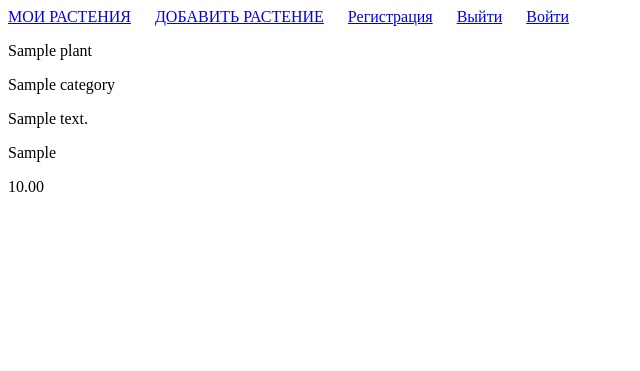
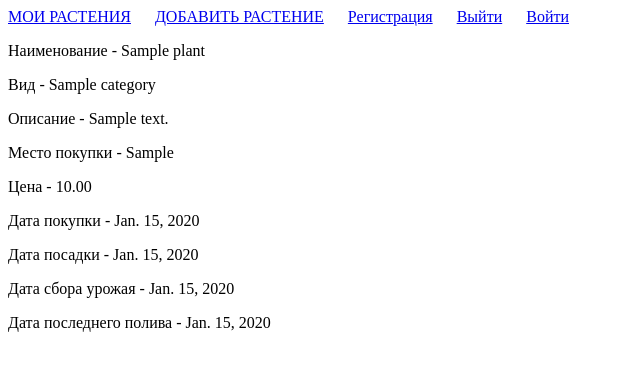
Before and after one commit to SonyaSem/happy_gardener, a Django app: page /plant_detail/1 in a window 1280 px wide. Shown: the top 371 px of the page, without its empty margins (0-640 px from the left). Run offline with Django 3.2, Linux system fonts and the light colour scheme; tables that the repository leaves empty hold one stand-in row (values such as "Sample post").

Commit message:
updated Plant.model

```diff
--- a/mainapp/admin.py
+++ b/mainapp/admin.py
@@ -9,7 +9,9 @@ class CategoryAdmin(admin.ModelAdmin):
 
 
 class PlantAdmin(admin.ModelAdmin):
-    list_display = ('category', 'title', 'description', 'place_of_purchase', 'price',)
+    list_display = (
+    'category', 'title', 'description', 'place_of_purchase', 'price', 'date_of_purchase', 'date_of_plant',
+    'date_of_collect', 'date_of_last_water')
 
 
 admin.site.register(Plant, PlantAdmin)
--- a/mainapp/forms.py
+++ b/mainapp/forms.py
@@ -8,7 +8,8 @@ from mainapp.models import Plant
 class AddPlantForm(forms.ModelForm):
     class Meta:
         model = Plant
-        fields = ('category', 'title', 'description', 'place_of_purchase', 'price',)
+        fields = ('category', 'title', 'description', 'place_of_purchase', 'price', 'date_of_purchase', 'date_of_plant',
+    'date_of_collect', 'date_of_last_water')
 
 
 class CreateUserForm(UserCreationForm):
--- a/mainapp/models.py
+++ b/mainapp/models.py
@@ -1,5 +1,5 @@
 from django.db import models
-
+from datetime import date
 
 # Create your models here.
 from django.urls import reverse
@@ -18,10 +18,14 @@ class Category(models.Model):
 
 class Plant(models.Model):
     category = models.ForeignKey(Category, on_delete=models.CASCADE, related_name="plant")
-    title = models.CharField(max_length=250, verbose_name="Название растения")
+    title = models.CharField(max_length=256, verbose_name="Название растения", unique=True)
     description = models.TextField(verbose_name="Описание растения")
-    place_of_purchase = models.CharField(max_length=250, verbose_name="Место покупки")
+    date_of_plant = models.DateField(default=date.today, verbose_name="Дата посадки", null=True)
+    place_of_purchase = models.CharField(max_length=256, verbose_name="Место покупки")
+    date_of_purchase = models.DateField(default=date.today, verbose_name="Дата покупки", null=True)
     price = models.DecimalField(max_digits=7, decimal_places=2, verbose_name="Цена")
+    date_of_collect = models.DateField(default=date.today, verbose_name="Дата сбора", null=True)
+    date_of_last_water = models.DateField(default=date.today, verbose_name="Дата последнего полива", null=True)
 
     def __str__(self):
         return str(self.title)
--- a/mainapp/templates/mainapp/plant_detail_view.html
+++ b/mainapp/templates/mainapp/plant_detail_view.html
@@ -2,10 +2,14 @@
 
 {% block content %}
 
-<p>{{ one_plant.title }}</p>
-<p>{{ one_plant.category }}</p>
-<p>{{ one_plant.description }}</p>
-<p>{{ one_plant.place_of_purchase }}</p>
-<p>{{ one_plant.price }}</p>
+<p>Наименование - {{ one_plant.title }}</p>
+<p>Вид - {{ one_plant.category }}</p>
+<p>Описание - {{ one_plant.description }}</p>
+<p>Место покупки - {{ one_plant.place_of_purchase }}</p>
+<p>Цена - {{ one_plant.price }}</p>
+<p>Дата покупки - {{ one_plant.date_of_purchase }}</p>
+<p>Дата посадки - {{ one_plant.date_of_plant }}</p>
+<p>Дата сбора урожая - {{ one_plant.date_of_collect }}</p>
+<p>Дата последнего полива - {{ one_plant.date_of_last_water }}</p>
 
 {% endblock %}
```
